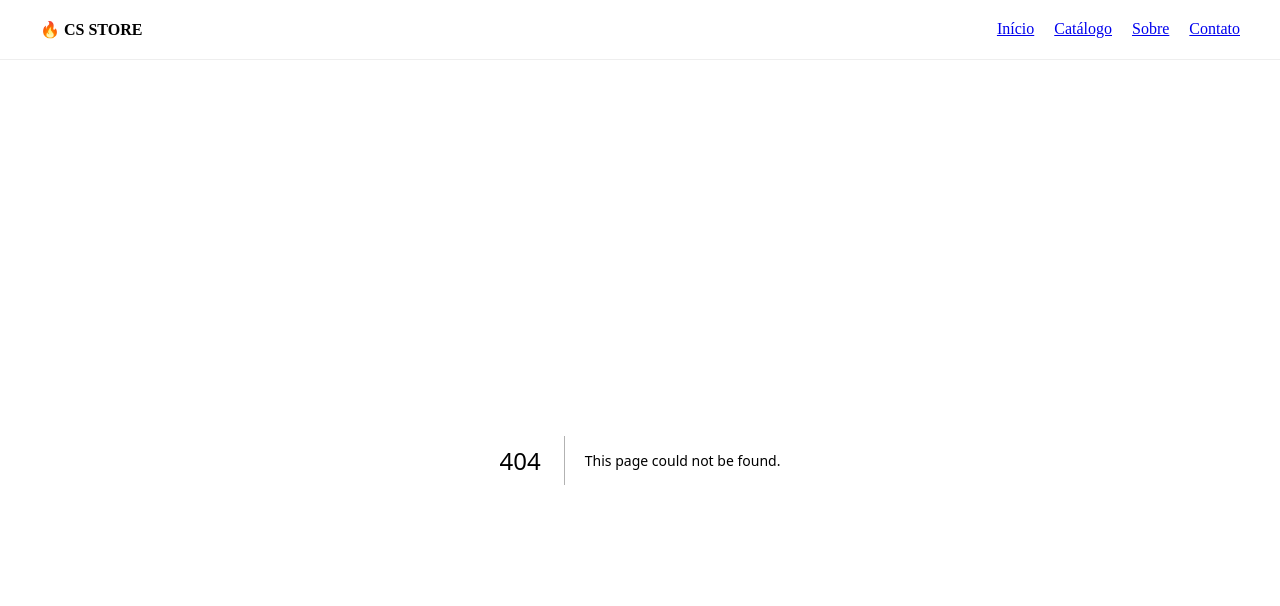
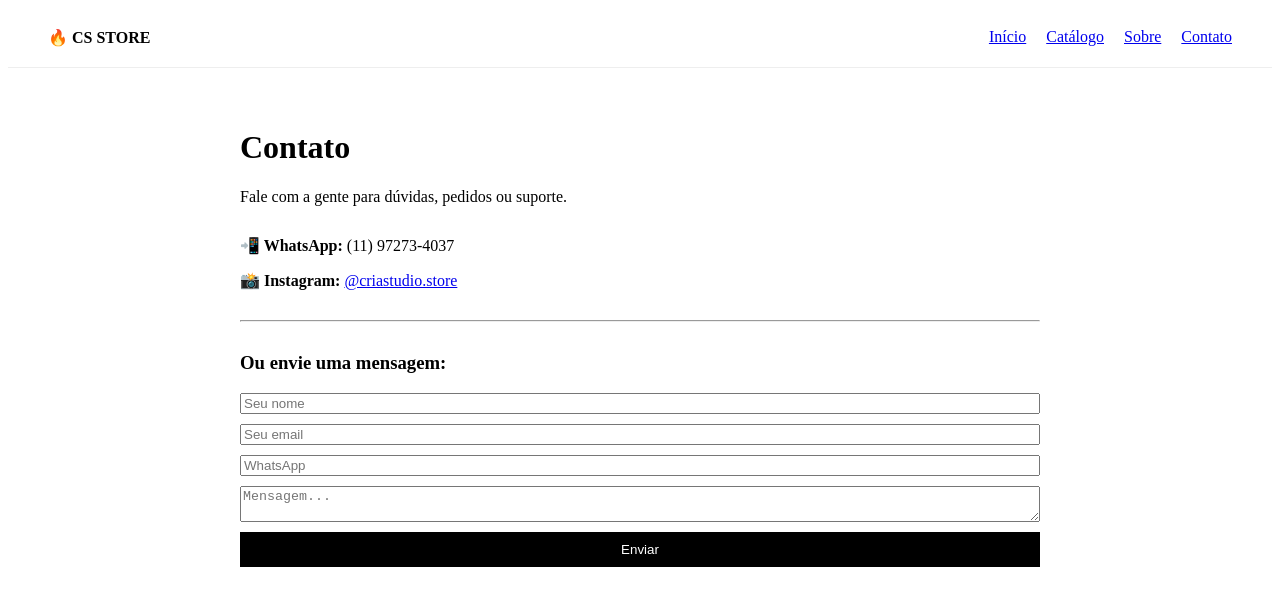
Before and after one commit to caiosilva-design/cs-store, a Next.js app: page /contato in a window 1280 px wide. Before the commit this address had no page. Shown: the top 606 px of the page. Built offline with nearby package versions, Linux system fonts and the light colour scheme.

Commit message:
Add files via upload

```diff
--- /dev/null
+++ b/app/contato/page.tsx
@@ -0,0 +1,36 @@
+export default function Contato() {
+ return (
+<div style={{ padding: "40px", maxWidth: "800px", margin: "auto" }}>
+<h1>Contato</h1>
+<p style={{ marginTop: "20px" }}>
+       Fale com a gente para dúvidas, pedidos ou suporte.
+</p>
+<div style={{ marginTop: "30px" }}>
+<p><strong>📲 WhatsApp:</strong> (11) 97273-4037</p>
+<p>
+<strong>📸 Instagram:</strong>{" "}
+<a href="https://instagram.com/criastudio.store" target="_blank">
+           @criastudio.store
+</a>
+</p>
+</div>
+<hr style={{ margin: "30px 0" }} />
+<h3>Ou envie uma mensagem:</h3>
+<form style={{ display: "flex", flexDirection: "column", gap: "10px" }}>
+<input placeholder="Seu nome" />
+<input placeholder="Seu email" />
+<input placeholder="WhatsApp" />
+<textarea placeholder="Mensagem..." />
+<button style={{
+         background: "black",
+         color: "white",
+         padding: "10px",
+         border: "none",
+         cursor: "pointer"
+       }}>
+         Enviar
+</button>
+</form>
+</div>
+ );
+}
```
